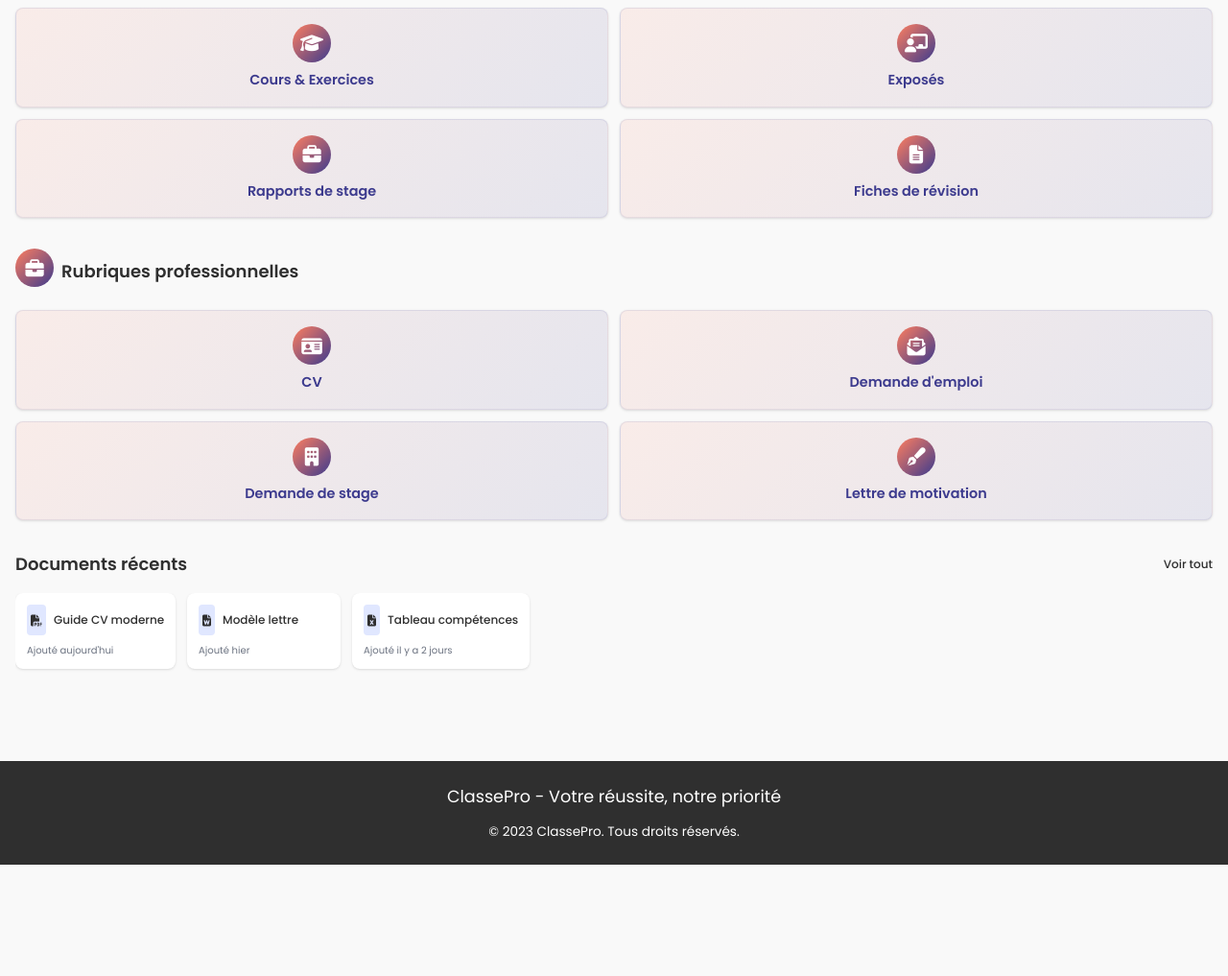
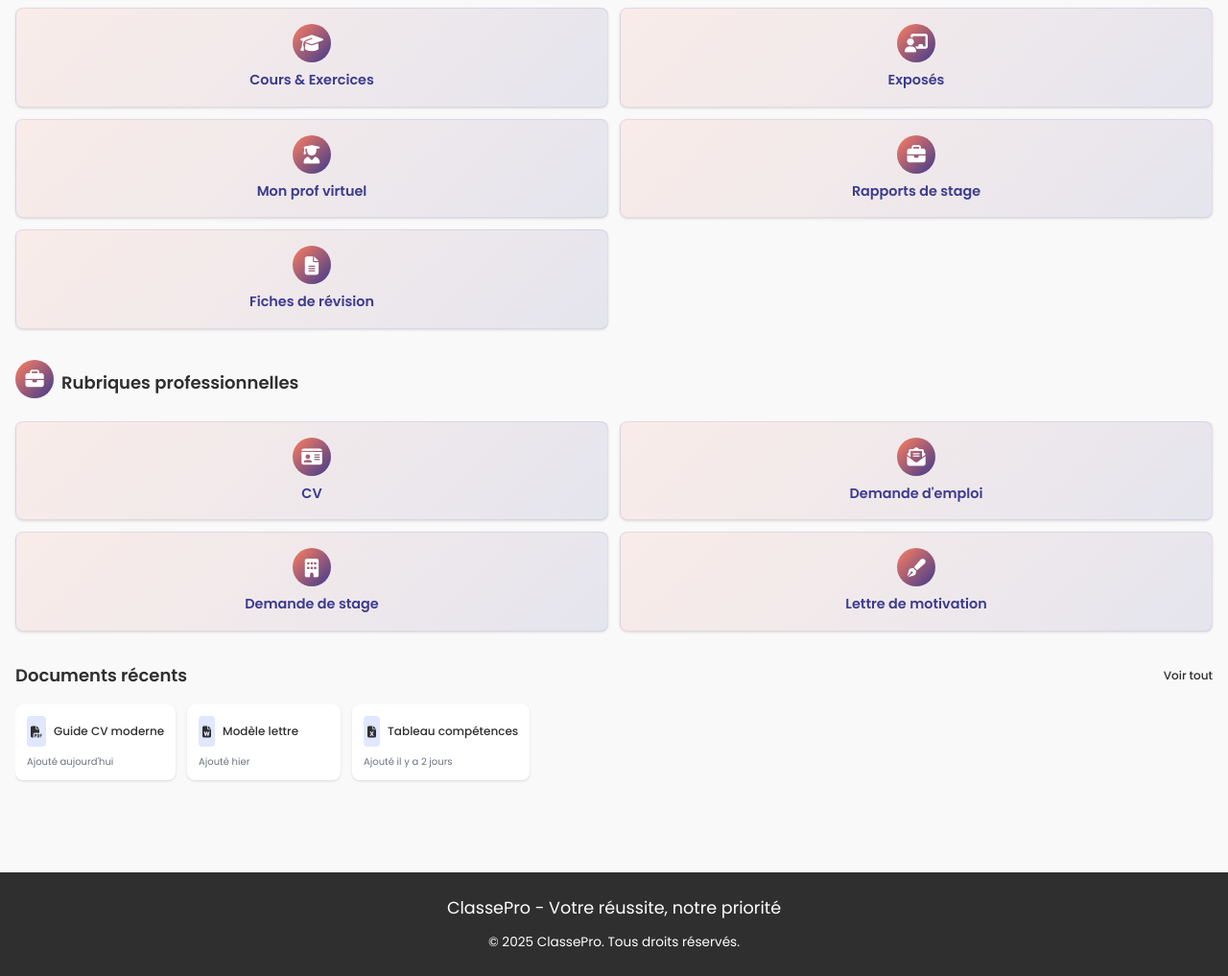
Before and after one commit to classepro/bot, a plain HTML site: page menu.html in a window 1280 px wide. Shown: the part 560-1577 px from the top of the page at 96% size. Before the commit the page ends 1461 px from the top, so only its background shows below. Drawn offline with nearby package versions, Linux system fonts and the light colour scheme.

Commit message:
Add files via upload

```diff
--- a/menu.html
+++ b/menu.html
@@ -133,6 +133,14 @@
           <h3 class="card-title">Exposés</h3>
         </a>
 
+        <!-- Nouvelle rubrique Mon prof virtuel -->
+        <a href="prof-virtuel.html" class="compact-card rounded-lg shadow p-4 cursor-pointer flex flex-col items-center justify-center">
+          <div class="card-icon-container">
+            <i class="fas fa-user-graduate card-icon"></i>
+          </div>
+          <h3 class="card-title">Mon prof virtuel </h3>
+        </a>
+
         <a href="rapports-stage.html" class="compact-card rounded-lg shadow p-4 cursor-pointer flex flex-col items-center justify-center">
           <div class="card-icon-container">
             <i class="fas fa-briefcase card-icon"></i>
@@ -236,7 +244,7 @@
   <footer>
     <div class="footer-content">
       <h3>ClassePro - Votre réussite, notre priorité</h3>
-      <p>&copy; 2023 ClassePro. Tous droits réservés.</p>
+      <p>&copy; 2025 ClassePro. Tous droits réservés.</p>
     </div>
   </footer>
 
```
